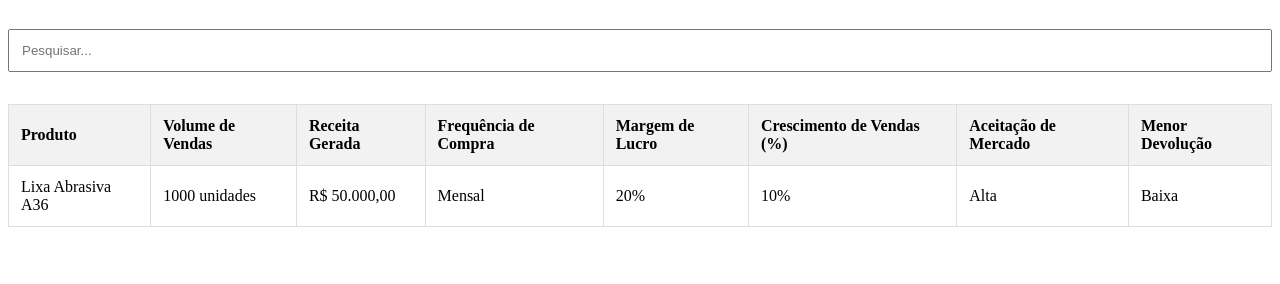
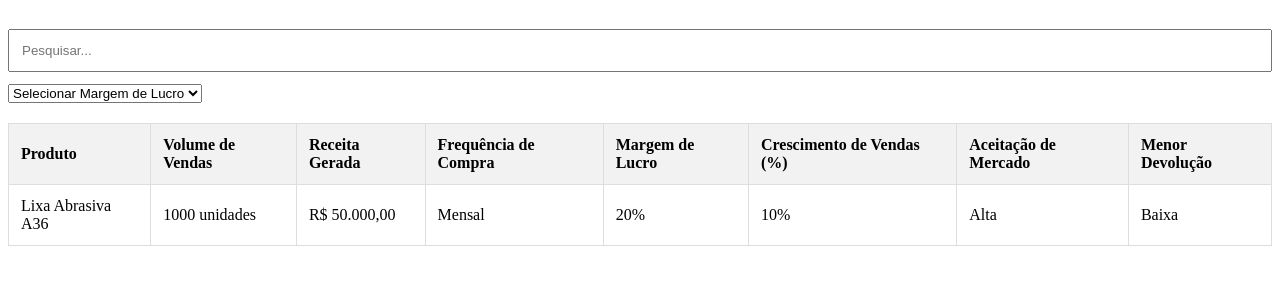
Before and after one commit to Izaquechatinho/tabela-inteligente, a plain HTML site: page index.html in a window 1280 px wide. Shown: the part 110-394 px from the top of the page. Drawn offline with Linux system fonts and the light colour scheme.

Commit message:
Update index.html

```diff
--- a/index.html
+++ b/index.html
@@ -36,6 +36,14 @@
       <td>Baixa</td>
     </tr>
     <!-- Adicione mais linhas de dados aqui -->
+  <select id="filterProfitMargin">
+  <option value="">Selecionar Margem de Lucro</option>
+  <option value="10%">10%</option>
+  <option value="20%">20%</option>
+  <option value="30%">30%</option>
+  <!-- Adicione outras opções -->
+</select>
+
   </tbody>
 </table>
  <script src="script.js"></script>
```
